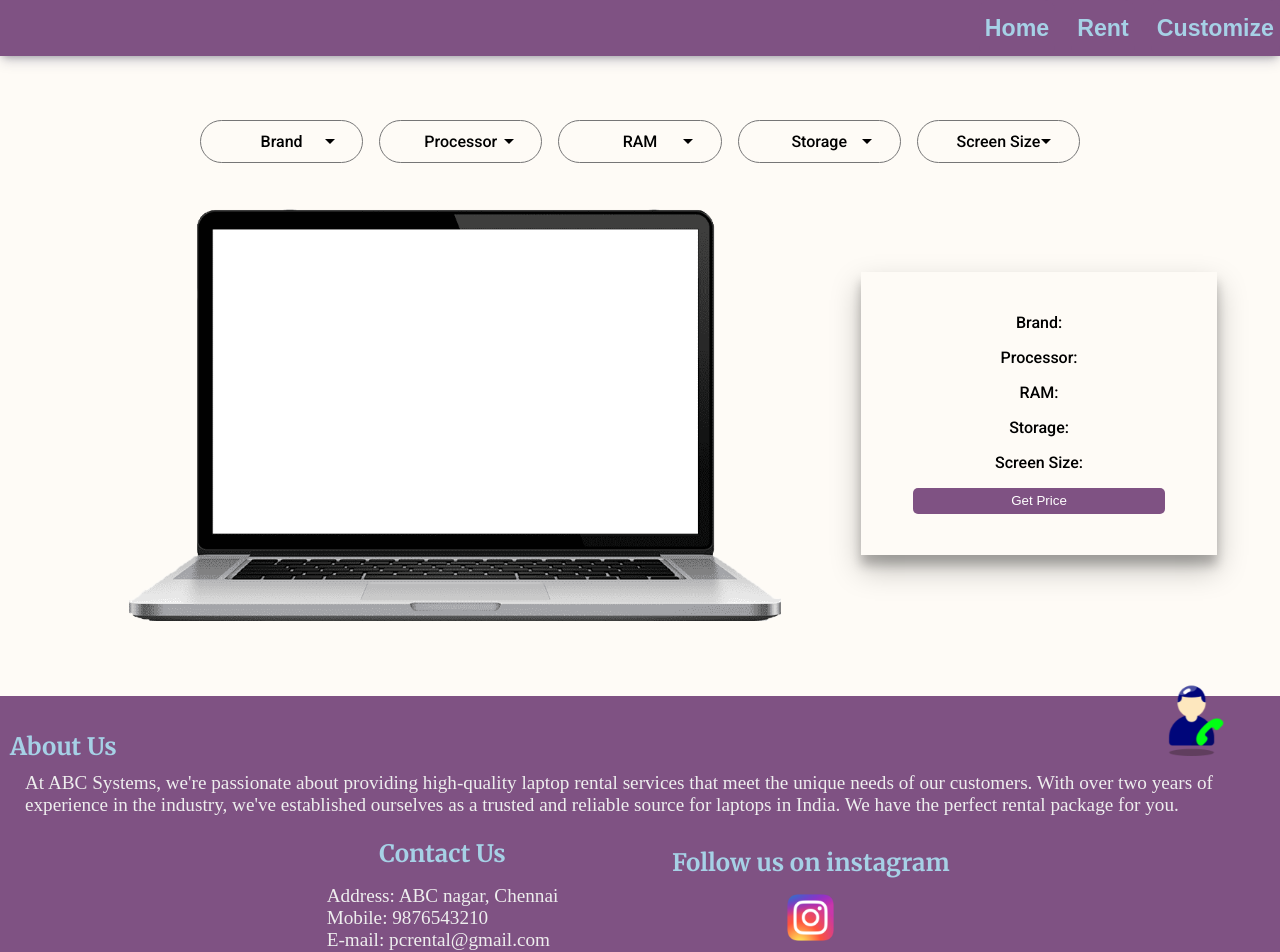
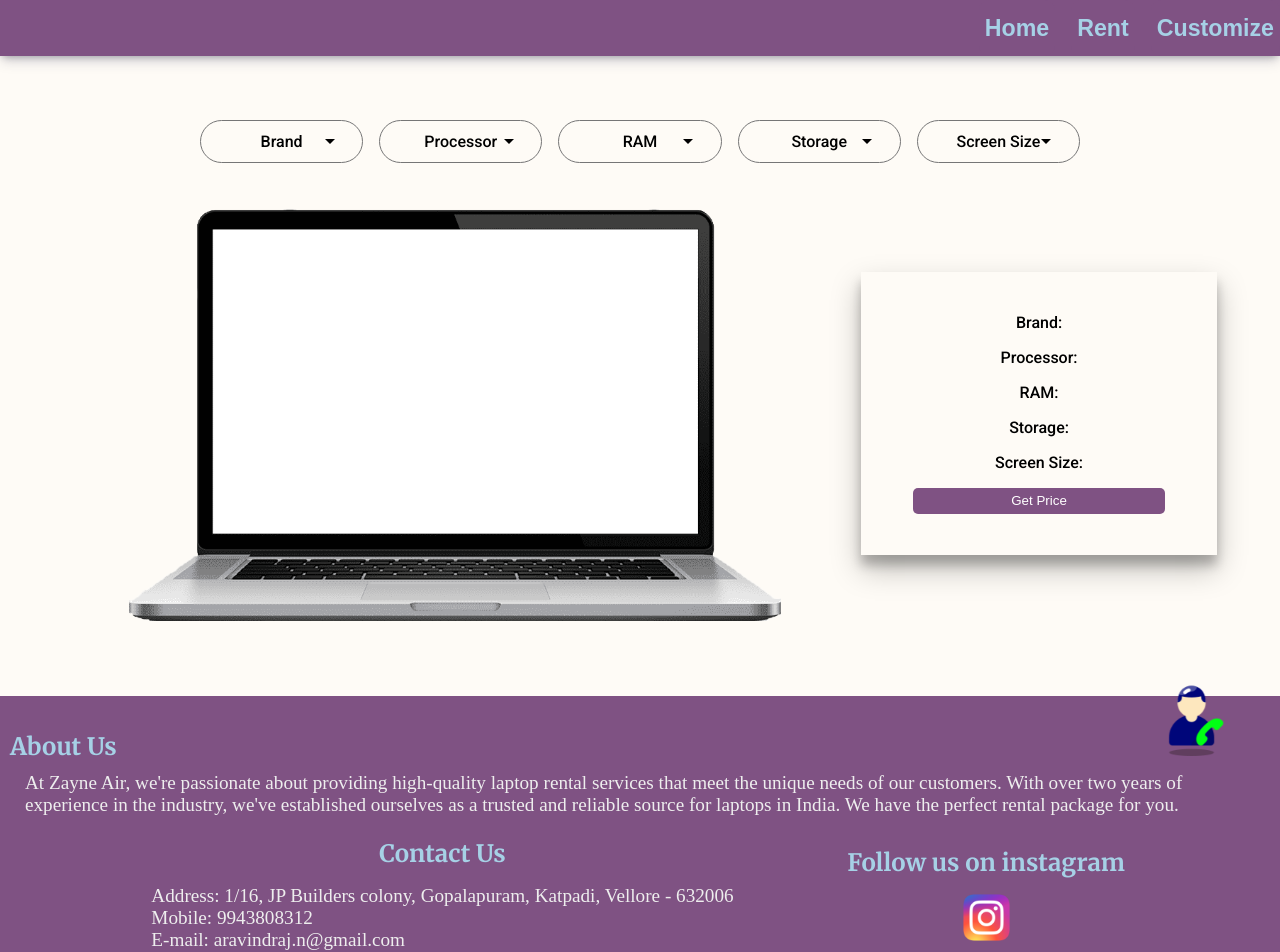
Before and after one commit to thevasanthram/PC_Rental_Frontend, a React (Create React App) app: page /customize in a window 1280 px wide. Shown: the top 952 px of the page. Built offline with nearby package versions, Linux system fonts and the light colour scheme; a web font is replaced by a local one.

Commit message:
shop details added

```diff
--- a/public/index.html
+++ b/public/index.html
@@ -20,7 +20,7 @@
       work correctly both with client-side routing and a non-root public URL.
       Learn how to configure a non-root public URL by running `npm run build`.
     -->
-  <title>React App</title>
+  <title>Zayne</title>
 
   <link rel="preconnect" href="https://fonts.googleapis.com">
   <link rel="preconnect" href="https://fonts.gstatic.com" crossorigin>
--- a/src/components/Footer.jsx
+++ b/src/components/Footer.jsx
@@ -8,15 +8,15 @@ function Footer(){
         <div id="footer_container">
             <div id="about_us_container">
                 <div className="footer_heading">About Us</div>
-                <div className="footer_content">At ABC Systems, we're passionate about providing high-quality laptop rental services that meet the unique needs of our customers. With over two years of experience in the industry, we've established ourselves as a trusted and reliable source for laptops in India. We have the perfect rental package for you.</div>
+                <div className="footer_content">At Zayne Air, we're passionate about providing high-quality laptop rental services that meet the unique needs of our customers. With over two years of experience in the industry, we've established ourselves as a trusted and reliable source for laptops in India. We have the perfect rental package for you.</div>
             </div>
             <div id="contact_container">
                 <div id="contact_us_container">
                     <div className="footer_heading">Contact Us</div>
                     <div id="contact_list_container">
-                        <div className="footer_content">Address: ABC nagar, Chennai</div>
-                        <div className="footer_content">Mobile: 9876543210</div>
-                        <div className="footer_content">E-mail: pcrental@gmail.com</div>
+                        <div className="footer_content">Address: 1/16, JP Builders colony, Gopalapuram, Katpadi, Vellore - 632006</div>
+                        <div className="footer_content">Mobile: 9943808312</div>
+                        <div className="footer_content">E-mail: aravindraj.n@gmail.com</div>
                     </div>
                 </div>
                 <div id="social_media_container">
--- a/src/components/LandingPage.jsx
+++ b/src/components/LandingPage.jsx
@@ -19,7 +19,7 @@ function LandingPage(){
             <div className='landing_page_card'>
                 <div className='landing_page_text_container'>
                     <div className='landing_page_heading'>Laptops on Rent</div>
-                    <div className='landing_page_content'>Welcome to ABC Systems, your source for high-quality laptop rentals. We offer a wide range of models and customization options to meet your unique needs.</div>
+                    <div className='landing_page_content'>Welcome to Zayne Air, your source for high-quality laptop rentals. We offer a wide range of models and customization options to meet your unique needs.</div>
                 </div>
                 <img src={WelcomeImage} alt="" style={{width:'45%'}}/>
             </div>
```
